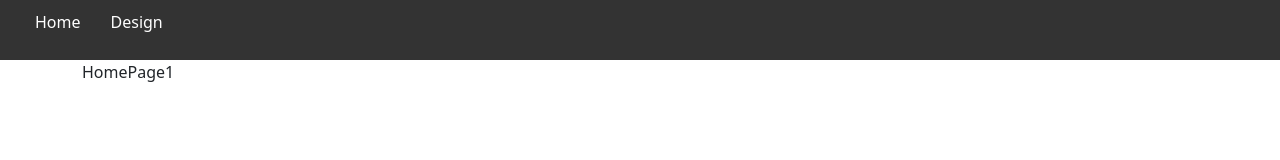
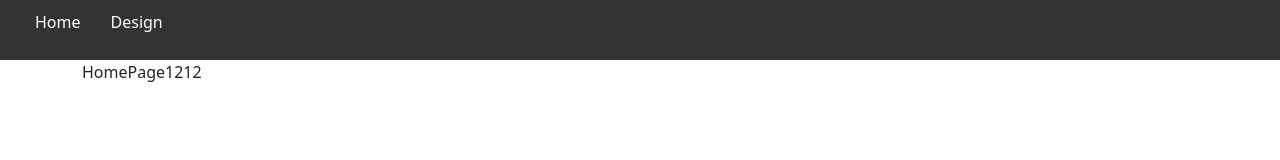
Before and after one commit to tobiebers/clikce_frontend, a Next.js app: page / in a window 1280 px wide. Shown: the top 160 px of the page. Built offline with nearby package versions, Linux system fonts and the light colour scheme.

Commit message:
Test für tim

```diff
--- a/pages/index.js
+++ b/pages/index.js
@@ -4,7 +4,7 @@ export default function Home() {
 
   return (
     <div>
-        HomePage1
+        HomePage1212
     </div>
   );
 }
```
